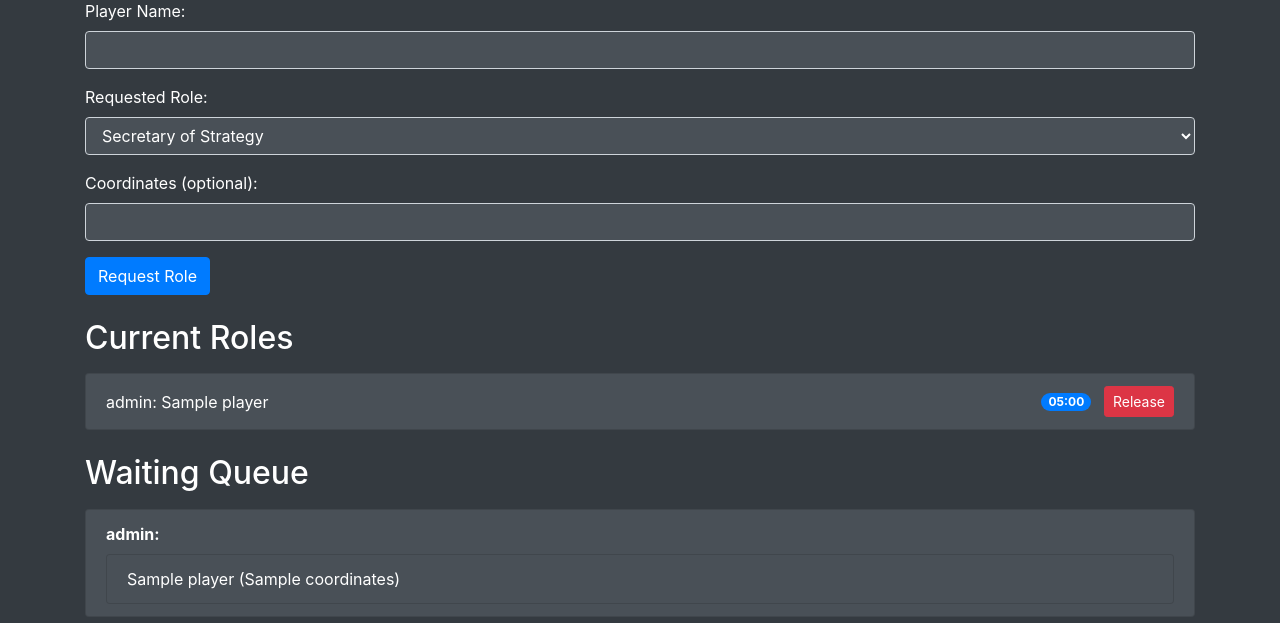
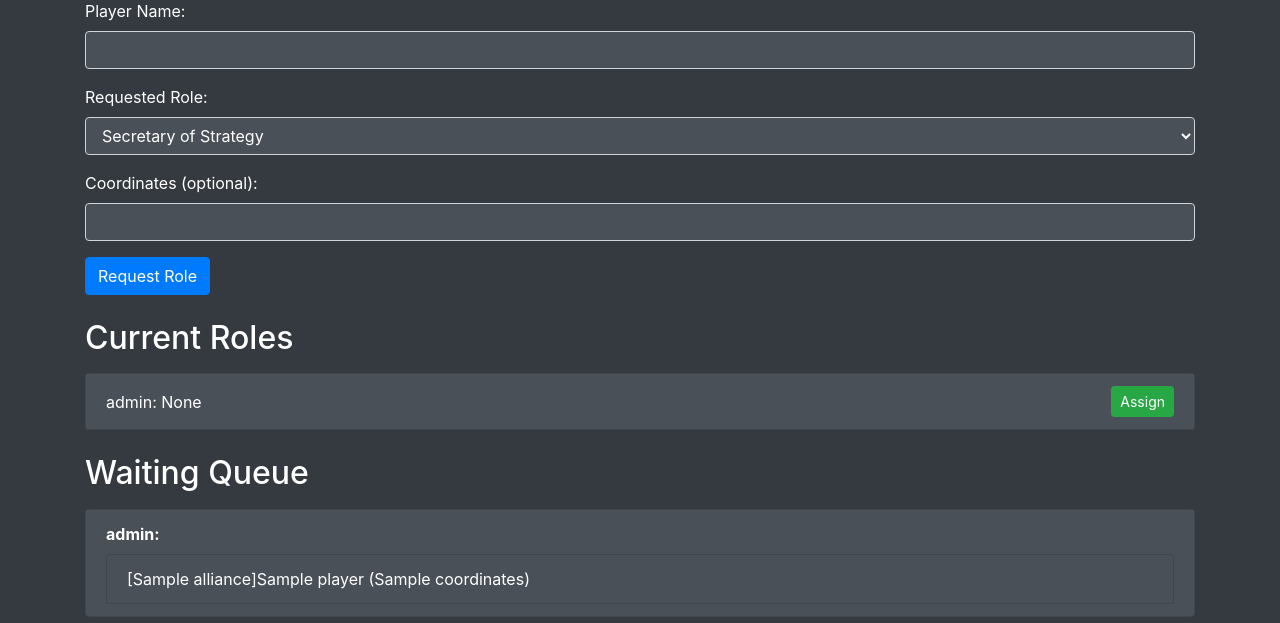
Before and after one commit to blackms/role_manager, a Flask app: template templates/index.html in a window 1280 px wide. Shown: the part 177-800 px from the top of the page. Run offline with Flask 3, Linux system fonts and the light colour scheme; the template is opened without the code that fills it: most values are stand-ins (such as "Sample title", 1, 10 or a date in 2020); some libraries are stand-ins or nearby versions.

Commit message:
more check and improvements on stability

```diff
--- a/templates/base.html
+++ b/templates/base.html
@@ -24,6 +24,14 @@
             background-color: #495057;
             color: #ffffff;
             border: 1px solid #ced4da;
+        }
+        .invalid {
+            background-color: #dc3545;
+            color: #ffffff;
+        }
+        .error-message {
+            color: #dc3545;
+            font-weight: bold;
         }
     </style>
     <script src="https://code.jquery.com/jquery-3.6.0.min.js"></script>
@@ -56,5 +64,43 @@
         {% block content %}
         {% endblock %}
     </div>
+    <script>
+        function validatePlayerName() {
+            var playerNameField = document.getElementById('player');
+            var playerName = playerNameField.value;
+            var allianceTagPattern = /^\[.+\].+$/;
+            var errorMessage = document.getElementById('player-error');
+
+            if (!allianceTagPattern.test(playerName)) {
+                playerNameField.classList.add('invalid');
+                errorMessage.style.display = 'block';
+                return false;
+            } else {
+                playerNameField.classList.remove('invalid');
+                errorMessage.style.display = 'none';
+                return true;
+            }
+        }
+
+        document.addEventListener('DOMContentLoaded', function() {
+            var requestRoleButton = document.getElementById('request-role-button');
+            var playerNameField = document.getElementById('player');
+
+            if (requestRoleButton) {
+                requestRoleButton.addEventListener('click', function(event) {
+                    if (!validatePlayerName()) {
+                        event.preventDefault();
+                    }
+                });
+            }
+
+            if (playerNameField) {
+                playerNameField.addEventListener('input', function() {
+                    playerNameField.classList.remove('invalid');
+                    document.getElementById('player-error').style.display = 'none';
+                });
+            }
+        });
+    </script>
 </body>
 </html>
--- a/templates/index.html
+++ b/templates/index.html
@@ -12,6 +12,7 @@
     <div class="form-group">
         <label for="player">Player Name:</label>
         <input type="text" class="form-control" id="player" name="player" required>
+        <div id="player-error" class="error-message" style="display: none;">Player name must be in the format [alliance]playername.</div>
     </div>
     <div class="form-group">
         <label for="role">Requested Role:</label>
@@ -27,15 +28,15 @@
         <label for="coordinates">Coordinates (optional):</label>
         <input type="text" class="form-control" id="coordinates" name="coordinates">
     </div>
-    <button type="submit" class="btn btn-primary">Request Role</button>
+    <button type="submit" class="btn btn-primary" id="request-role-button">Request Role</button>
 </form>
 <h2 class="mb-3">Current Roles</h2>
 <ul class="list-group mb-4">
-    {% for role, player in assignments.items() %}
+    {% for role, player_request in assignments.items() %}
         <li class="list-group-item d-flex justify-content-between align-items-center">
-            {{ role }}: {{ player if player else 'None' }}
+            {{ role }}: {{ '[{}]{}'.format(player_request.alliance, player_request.player) if player_request else 'None' }}
             <div>
-                {% if player %}
+                {% if player_request %}
                 <span id="time_{{ role | replace(' ', '_') }}" class="badge badge-primary badge-pill">05:00</span>
                 <a href="#" onclick="releaseRole('{{ role }}')" class="btn btn-danger btn-sm ml-2">Release</a>
                 {% else %}
@@ -52,7 +53,7 @@
             <strong>{{ role }}:</strong>
             <ul class="list-group mt-2">
                 {% for request in queue %}
-                    <li class="list-group-item">{{ request.player }}{% if request.coordinates %} ({{ request.coordinates }}){% endif %}</li>
+                    <li class="list-group-item">{{ '[{}]{}'.format(request.alliance, request.player) }}{% if request.coordinates %} ({{ request.coordinates }}){% endif %}</li>
                 {% endfor %}
             </ul>
         </li>
@@ -60,8 +61,8 @@
 </ul>
 <script>
     $(document).ready(function() {
-        {% for role, player in assignments.items() %}
-            {% if player and start_times[role] %}
+        {% for role, player_request in assignments.items() %}
+            {% if player_request and start_times[role] %}
                 var startTime = new Date("{{ start_times[role] }}");
                 var now = new Date();
                 var elapsed = Math.floor((now - startTime) / 1000);
```
Also changed, not shown: routes.py (+16 -17 lines), instance/roles.db, 5 other files.
